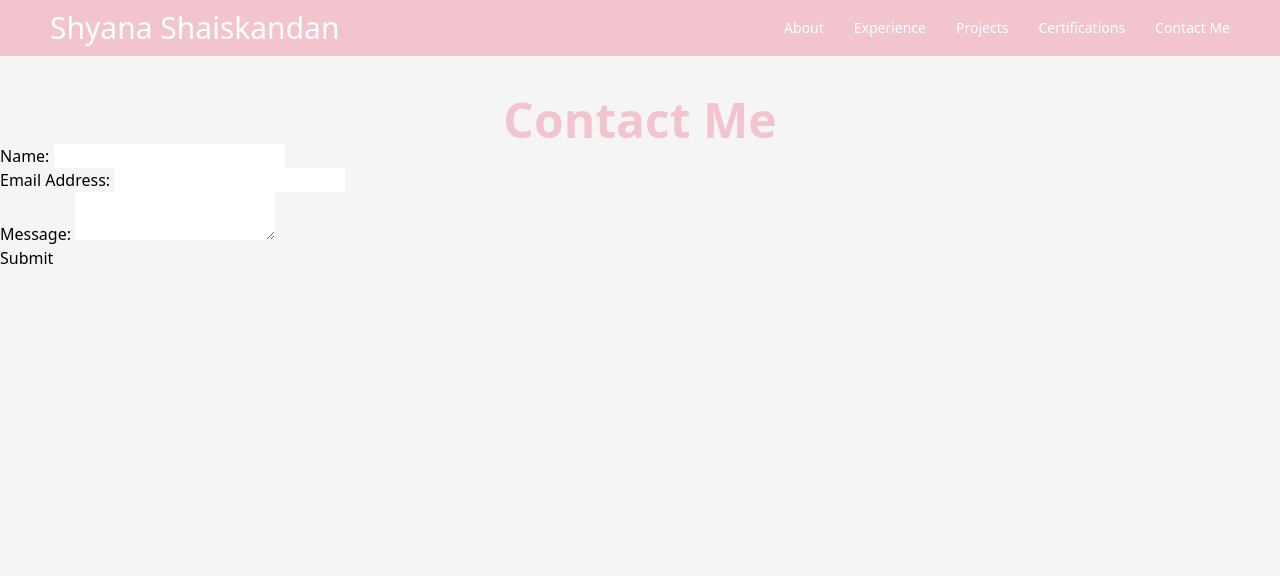
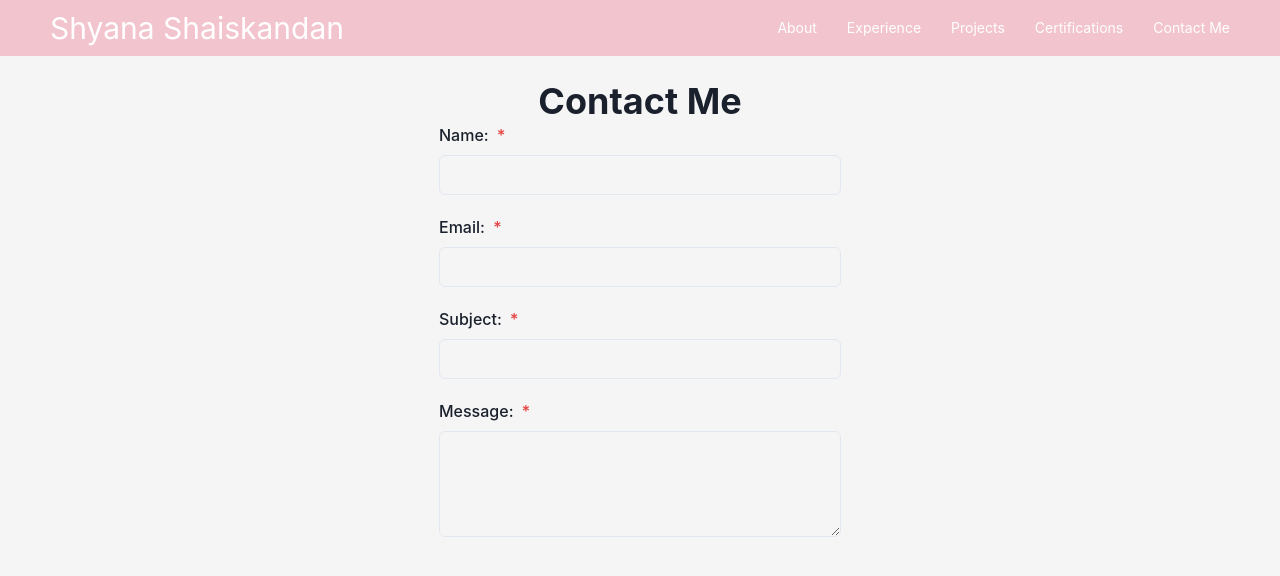
Before and after one commit to shyanashaiskandan/shyana-portfolio, a Next.js app: page /contactme in a window 1280 px wide. Shown: the top 576 px of the page. Built offline with nearby package versions, Linux system fonts and the light colour scheme.

Commit message:
contact page template

```diff
--- a/package.json
+++ b/package.json
@@ -9,6 +9,11 @@
     "lint": "next lint"
   },
   "dependencies": {
+    "@chakra-ui/next-js": "^2.2.0",
+    "@chakra-ui/react": "^2.8.2",
+    "@emotion/react": "^11.11.4",
+    "@emotion/styled": "^11.11.5",
+    "framer-motion": "^11.0.24",
     "next": "14.1.1",
     "react": "^18",
     "react-dom": "^18",
--- /dev/null
+++ b/src/app/contactme/page.js
@@ -0,0 +1,79 @@
+"use client";
+import React, { useState } from 'react'
+import {Heading, Container, FormControl, FormLabel, Input, ChakraProvider, Textarea} from "@chakra-ui/react"
+
+
+const initValues = {
+  name: "",
+  email: "",
+  subject: "",
+  message: "",
+}
+const initState = { values: initValues }
+const contactme = () => {
+
+  const [state, setState] = useState(initState)
+
+  const {values} = state
+
+  const handleChange = ({ target }) =>
+    setState((prev) => ({
+      ...prev,
+      values: {
+        ...prev.values,
+        [target.name]: target.value,
+      },
+    }));
+
+  return (
+    <ChakraProvider>
+    <Container maxWidth="450px" mt='{12}' textAlign="center" fontSize="2xl" p="1em">
+      <Heading>Contact Me</Heading>
+
+      <FormControl isRequired mb={5}>
+        <FormLabel>Name: </FormLabel>
+        <Input
+          type='text'
+          name="name"
+          value = {values.name}
+          onChange = {handleChange}
+        />
+      </FormControl>
+
+      <FormControl isRequired mb={5}>
+        <FormLabel>Email: </FormLabel>
+        <Input
+          type='email'
+          name="email"
+          value = {values.email}
+          onChange = {handleChange}
+        />
+      </FormControl>
+
+      <FormControl isRequired mb={5}>
+        <FormLabel>Subject: </FormLabel>
+        <Input
+          type='text'
+          name="subject"
+          value = {values.subject}
+          onChange = {handleChange}
+        />
+      </FormControl>
+
+      <FormControl isRequired mb={5}>
+        <FormLabel>Message: </FormLabel>
+        <Textarea
+          type='text'
+          name="message"
+          rows = {4}
+          value = {values.message}
+          onChange = {handleChange}
+        />
+      </FormControl>
+
+    </Container>
+    </ChakraProvider>
+  )
+}
+
+export default contactme
--- a/src/app/contactme/page.tsx
+++ /dev/null
@@ -1,44 +0,0 @@
-"use client";
-import React from 'react'
-// import "./style.css"
-
-const contactme = () => {
-  return (
-    <div>
-    <center><h1 className="pt-10 font-quicksand text-pink text-5xl font-bold">Contact Me</h1></center>
-
-    <div className="name block">
-        <div>
-          <label htmlFor="frm-first">Name: </label>
-          <input
-            id="frm-first"
-            type="text"
-            name="first"
-            autoComplete="given-name"
-            required
-          />
-        </div>
-      </div>
-
-      <div className="email block">
-        <label htmlFor="frm-email">Email Address: </label>
-        <input
-          id="frm-email"
-          type="email"
-          name="email"
-          autoComplete="email"
-          required
-        />
-      </div>
-      <div className="message block">
-        <label htmlFor="frm-message">Message: </label>
-        <textarea id="frm-message" name="message"></textarea>
-      </div>
-      <div className="button block">
-        <button type="submit">Submit</button>
-      </div>
-      </div>
-  )
-}
-
-export default contactme
--- a/src/app/layout.tsx
+++ b/src/app/layout.tsx
@@ -2,6 +2,8 @@ import type { Metadata } from "next";
 import { Inter } from "next/font/google";
 import "./globals.css";
 import Navbar from './components/Navbar'
+import { Providers } from './providers'
+
 
 
 const inter = Inter({ subsets: ["latin"] });
--- /dev/null
+++ b/src/app/providers.tsx
@@ -0,0 +1,8 @@
+// app/providers.tsx
+'use client'
+
+import { ChakraProvider } from '@chakra-ui/react'
+
+export function Providers({ children }: { children: React.ReactNode }) {
+  return <ChakraProvider>{children}</ChakraProvider>
+}
--- a/tsconfig.json
+++ b/tsconfig.json
@@ -24,6 +24,6 @@
       "@/*": ["./*"]
     }
   },
-  "include": ["next-env.d.ts", "**/*.ts", "**/*.tsx", ".next/types/**/*.ts", "src/app/experience/timelineElements.tsx"],
+  "include": ["next-env.d.ts", "**/*.ts", "**/*.tsx", ".next/types/**/*.ts", "src/app/experience/timelineElements.tsx", "src/app/contactme/page.js"],
   "exclude": ["node_modules"]
 }
```
Also changed, not shown: 1 other file (tests, documents, lock files or other folders).
